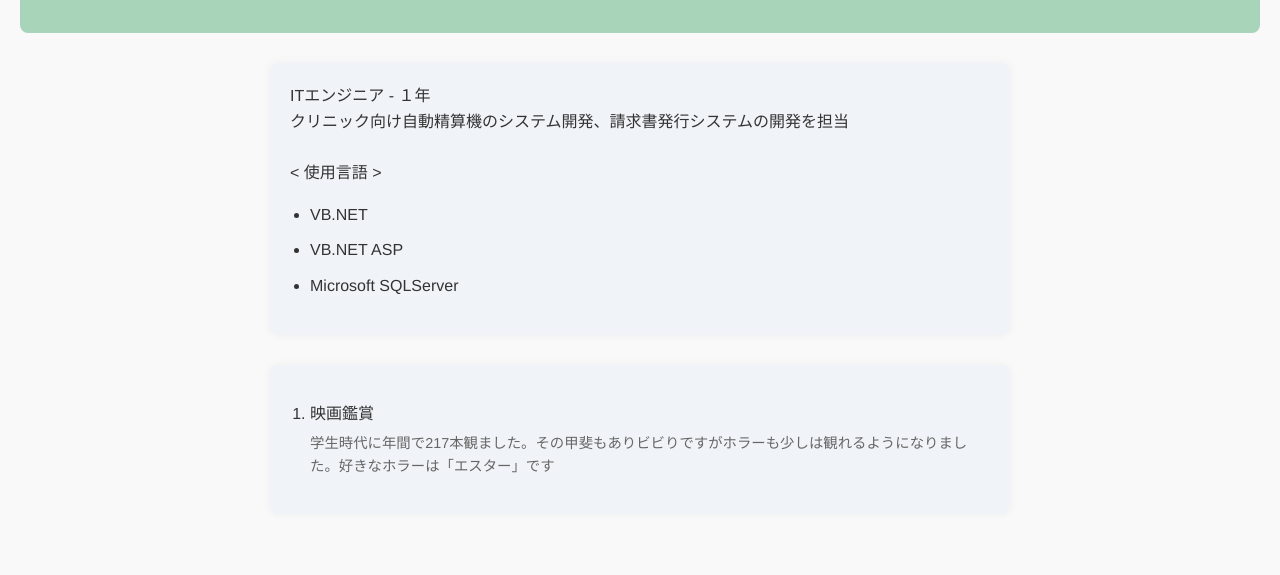
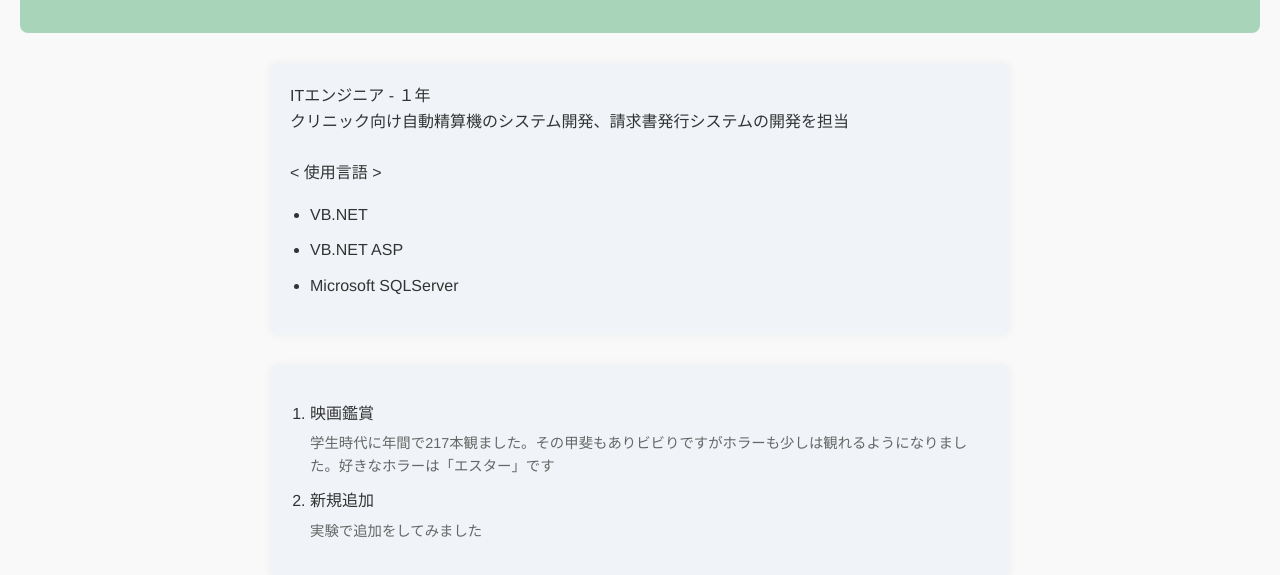
Before and after one commit to ISAMU1355/self-introduction, a plain HTML site: page index.html in a window 1280 px wide. Shown: the part 139-714 px from the top of the page. Drawn offline with Linux system fonts and the light colour scheme.

Commit message:
新規追加行を追加しました

```diff
--- a/index.html
+++ b/index.html
@@ -30,6 +30,10 @@
                 映画鑑賞
                 <p>学生時代に年間で217本観ました。その甲斐もありビビりですがホラーも少しは観れるようになりました。好きなホラーは「エスター」です</p>
             </li>
+            <li>
+                新規追加
+                <p>実験で追加をしてみました</p>
+            </li>
         </ol>
     </div>
 </body>
```
